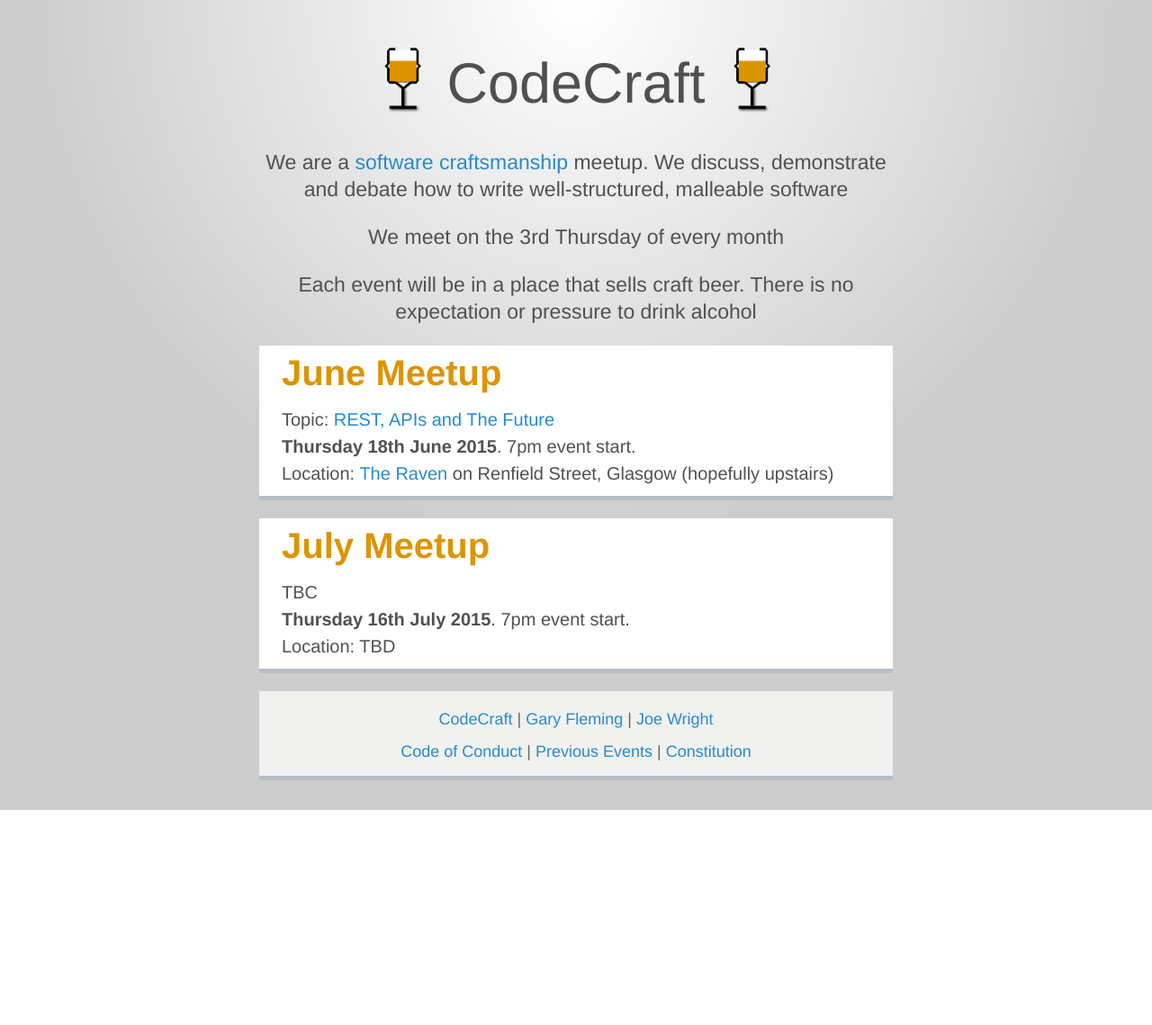
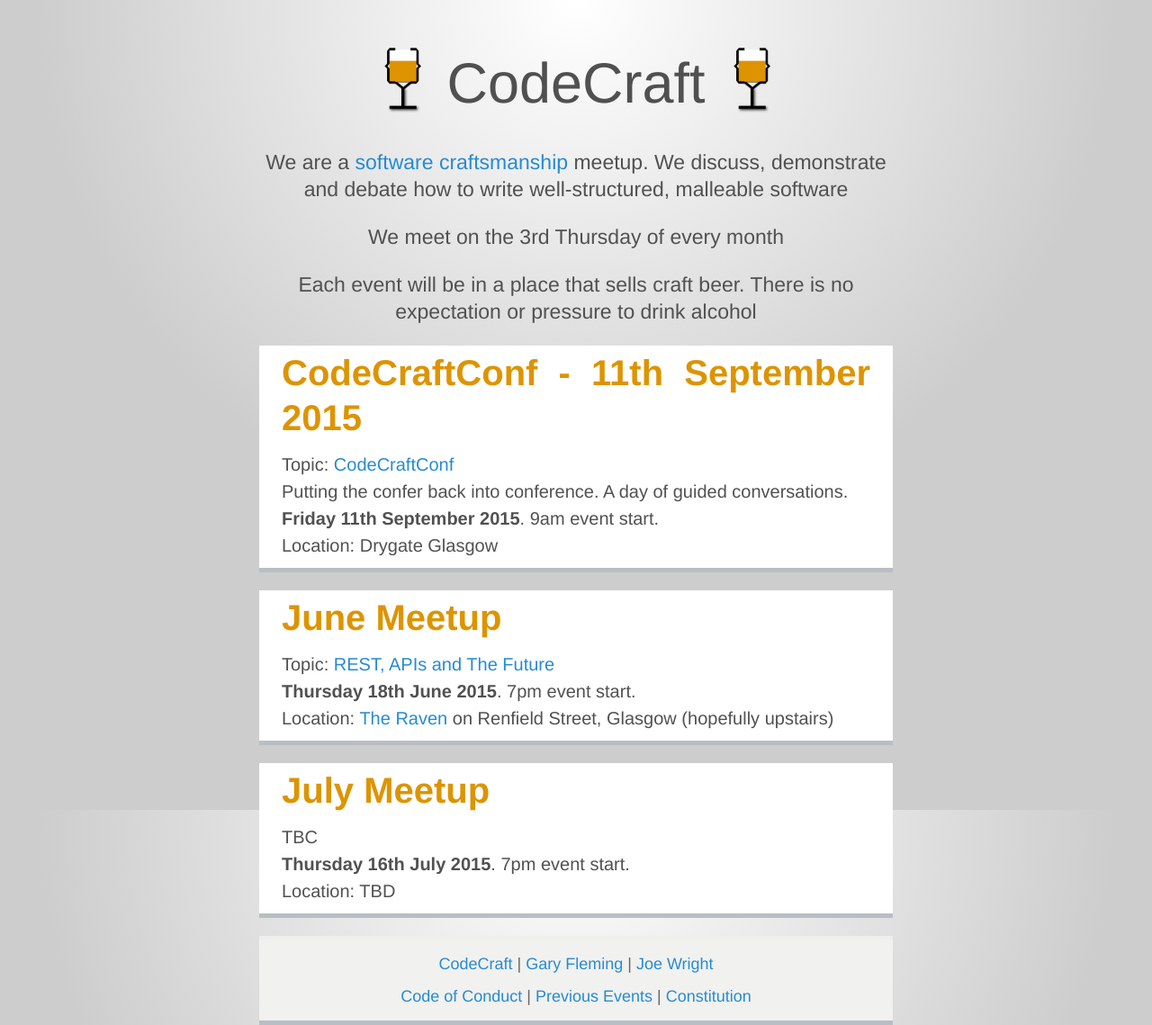
Before and after one commit to codecraftuk/codecraftuk.github.io, a Jekyll site: the page built from index.html, in a window 1280 px wide. Shown: the whole page at 90% size. Built offline with Jekyll 4.4.1, drawn with Linux system fonts in a browser that asks for light colours; Markdown is read by kramdown in place of the engine named in the settings; before the commit the page ends 900 px from its top, so only the background shows below that.

Commit message:
Update index.html
Adding link to conf site!

```diff
--- a/index.html
+++ b/index.html
@@ -8,6 +8,13 @@
   <p>Each event will be in a place that sells craft beer. There is no expectation or pressure to drink alcohol</p>
 </div>
 
+<div class="meetups">
+  <h2>CodeCraftConf - 11th September 2015</h2>
+  Topic: <a href="http://conf.codecraftuk.org/">CodeCraftConf</a>
+  <br/>Putting the confer back into conference. A day of guided conversations.
+  <br/><strong>Friday 11th September 2015</strong>. 9am event start.
+  <br/>Location: Drygate Glasgow
+</div>
 
 <div class="meetups">
   <h2>June Meetup</h2>
```
